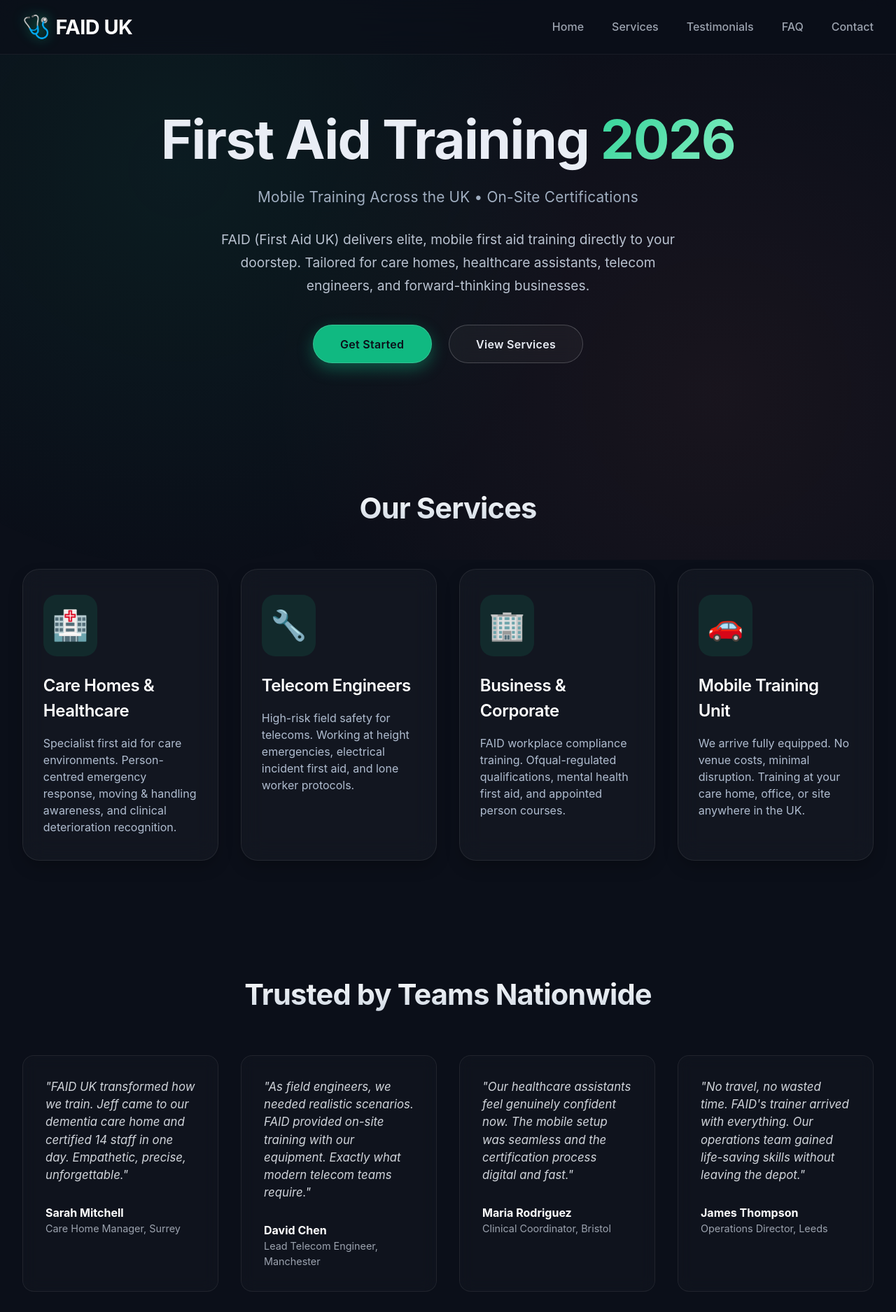
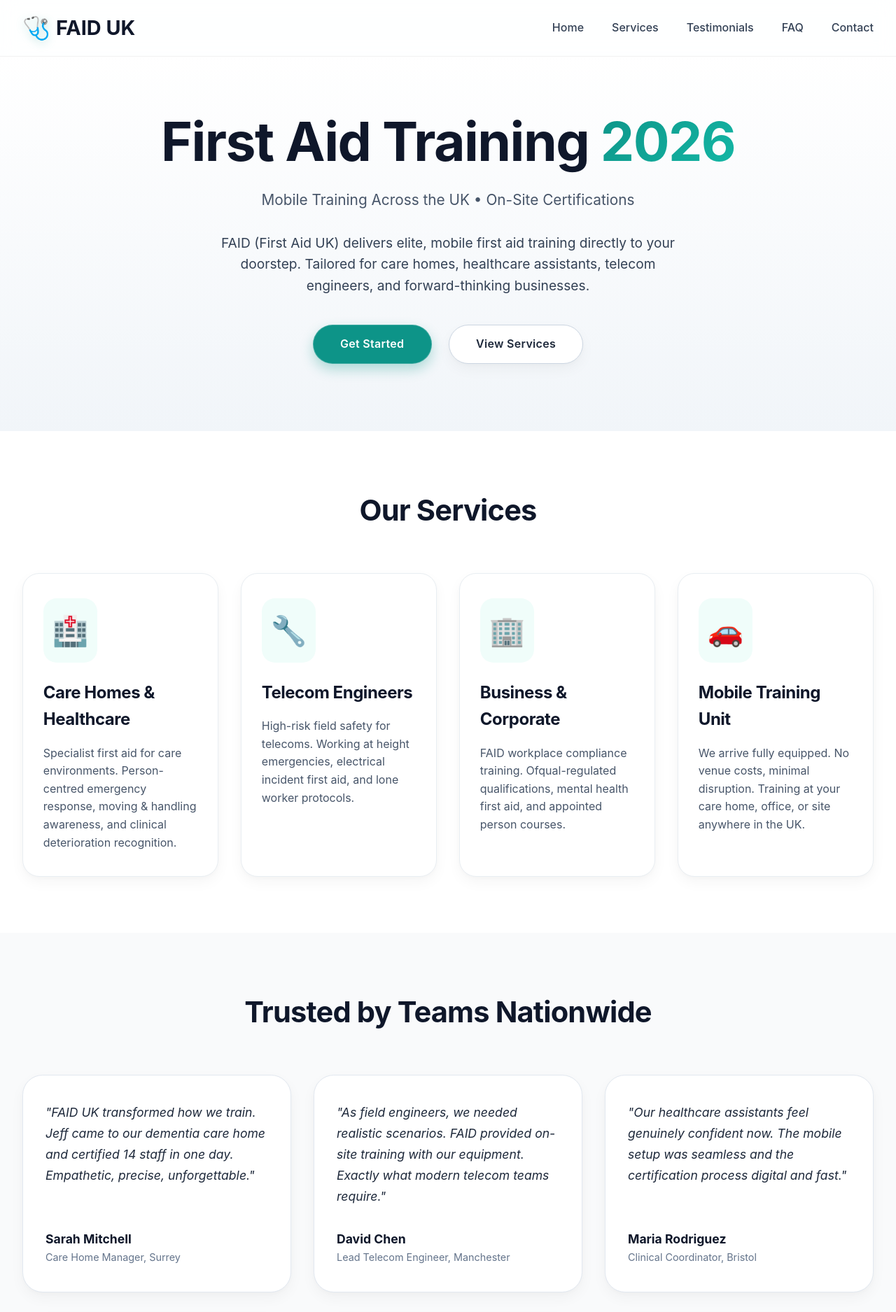
Before and after one commit to jefffaid/faid.github.io, a plain HTML site: page index.html in a window 1280 px wide. Shown: the top 1875 px of the page at 70% size. Drawn offline with Linux system fonts and the light colour scheme.

Commit message:
Update index.html

```diff
--- a/index.html
+++ b/index.html
@@ -18,7 +18,7 @@
   <title>FAID UK | First Aid Training 2026 | Mobile Courses UK</title>
 
   <style>
-    /* ---------- GLOBAL RESET & VARIABLES ---------- */
+    /* ---------- GLOBAL RESET & LIGHT THEME VARIABLES ---------- */
     * {
       margin: 0;
       padding: 0;
@@ -26,47 +26,34 @@
     }
 
     :root {
-      --rich-black: #0b0f19;
-      --deep-slate: #1e2532;
-      --soft-white: #f5f7fc;
+      --soft-cream: #f9fafb;
       --pure-white: #ffffff;
-      --emerald: #10b981;
-      --emerald-glow: #34d399;
-      --coral: #f87171;
-      --glass-bg: rgba(255, 255, 255, 0.03);
-      --glass-border: rgba(255, 255, 255, 0.08);
-      --text-primary: #e9edf5;
-      --text-secondary: #9ca3af;
-      --shadow-sm: 0 10px 25px -5px rgba(0, 0, 0, 0.3);
-      --shadow-glow: 0 0 30px rgba(16, 185, 129, 0.25);
+      --slate-50: #f8fafc;
+      --slate-100: #f1f5f9;
+      --slate-200: #e2e8f0;
+      --slate-700: #334155;
+      --slate-800: #1e293b;
+      --slate-900: #0f172a;
+      --emerald: #0d9488;
+      --emerald-light: #14b8a6;
+      --emerald-soft: #ccfbf1;
+      --coral: #f43f5e;
+      --shadow-sm: 0 8px 20px rgba(0, 0, 0, 0.04), 0 2px 6px rgba(0, 0, 0, 0.02);
+      --shadow-md: 0 15px 30px rgba(0, 0, 0, 0.06);
+      --shadow-glow: 0 12px 28px rgba(13, 148, 136, 0.15);
       --radius-xl: 2.5rem;
       --radius-lg: 2rem;
       --radius-md: 1.5rem;
       --radius-sm: 1rem;
-      --transition-smooth: all 0.35s cubic-bezier(0.23, 1, 0.32, 1);
+      --transition-smooth: all 0.3s ease;
     }
 
     body {
-      background: var(--rich-black);
+      background: var(--soft-cream);
       font-family: 'Inter', system-ui, -apple-system, 'Segoe UI', Roboto, sans-serif;
-      color: var(--text-primary);
-      line-height: 1.5;
+      color: var(--slate-800);
+      line-height: 1.6;
       -webkit-font-smoothing: antialiased;
-      overflow-x: hidden;
-    }
-
-    /* subtle animated gradient background */
-    body::before {
-      content: "";
-      position: fixed;
-      top: 0;
-      left: 0;
-      width: 100%;
-      height: 100%;
-      background: radial-gradient(circle at 20% 30%, rgba(16, 185, 129, 0.08) 0%, transparent 50%),
-                  radial-gradient(circle at 80% 70%, rgba(248, 113, 113, 0.06) 0%, transparent 55%);
-      z-index: -2;
-      pointer-events: none;
     }
 
     .container {
@@ -76,8 +63,9 @@
     }
 
     h1, h2, h3 {
-      font-weight: 600;
+      font-weight: 650;
       letter-spacing: -0.02em;
+      color: var(--slate-900);
     }
 
     a {
@@ -87,7 +75,7 @@
 
     /* ---------- TYPOGRAPHY & BUTTONS ---------- */
     .gradient-text {
-      background: linear-gradient(135deg, #34d399 0%, #6ee7b7 70%);
+      background: linear-gradient(135deg, #0d9488, #14b8a6);
       -webkit-background-clip: text;
       -webkit-text-fill-color: transparent;
       background-clip: text;
@@ -104,45 +92,45 @@
       letter-spacing: 0.3px;
       transition: var(--transition-smooth);
       border: 1px solid transparent;
-      backdrop-filter: blur(8px);
       cursor: pointer;
+      background: white;
     }
 
     .btn-primary {
       background: var(--emerald);
-      color: #0b0f19;
-      box-shadow: 0 8px 22px rgba(16, 185, 129, 0.4);
-      border: 1px solid rgba(255,255,255,0.15);
+      color: white;
+      box-shadow: 0 8px 18px rgba(13, 148, 136, 0.3);
+      border: 1px solid rgba(255,255,255,0.2);
     }
 
     .btn-primary:hover {
-      background: #34d399;
-      box-shadow: 0 12px 28px rgba(16, 185, 129, 0.6);
+      background: #0f766e;
+      box-shadow: 0 12px 24px rgba(13, 148, 136, 0.4);
       transform: translateY(-3px);
     }
 
     .btn-secondary {
-      background: rgba(255, 255, 255, 0.04);
-      border: 1px solid rgba(255, 255, 255, 0.2);
-      color: #e9edf5;
-      backdrop-filter: blur(12px);
+      background: white;
+      border: 1px solid #cbd5e1;
+      color: var(--slate-800);
+      box-shadow: var(--shadow-sm);
     }
 
     .btn-secondary:hover {
-      background: rgba(255, 255, 255, 0.1);
-      border-color: rgba(255, 255, 255, 0.35);
+      background: #f1f5f9;
+      border-color: #94a3b8;
       transform: translateY(-3px);
     }
 
-    /* ---------- HEADER & NAVIGATION ---------- */
+    /* ---------- HEADER (light) ---------- */
     .header {
       position: sticky;
       top: 0;
       z-index: 50;
-      background: rgba(11, 15, 25, 0.7);
-      backdrop-filter: blur(20px);
-      -webkit-backdrop-filter: blur(20px);
-      border-bottom: 1px solid rgba(255, 255, 255, 0.06);
+      background: rgba(255, 255, 255, 0.85);
+      backdrop-filter: blur(14px);
+      -webkit-backdrop-filter: blur(14px);
+      border-bottom: 1px solid rgba(0, 0, 0, 0.05);
       padding: 0.9rem 0;
     }
 
@@ -159,13 +147,12 @@
       gap: 0.5rem;
       font-size: 1.8rem;
       font-weight: 700;
-      letter-spacing: -0.5px;
-      color: var(--pure-white);
+      color: var(--slate-900);
     }
 
     .logo-icon {
       font-size: 2rem;
-      filter: drop-shadow(0 0 8px rgba(16, 185, 129, 0.7));
+      filter: drop-shadow(0 4px 6px rgba(13, 148, 136, 0.3));
     }
 
     .nav-menu {
@@ -176,35 +163,20 @@
     }
 
     .nav-menu a {
-      position: relative;
-      color: var(--text-secondary);
+      color: var(--slate-700);
       transition: color 0.2s;
       font-size: 1rem;
     }
 
     .nav-menu a:hover {
-      color: var(--pure-white);
-    }
-
-    .nav-menu a::after {
-      content: '';
-      position: absolute;
-      bottom: -6px;
-      left: 0;
-      width: 0%;
-      height: 2px;
-      background: var(--emerald-glow);
-      transition: width 0.25s ease;
-    }
-
-    .nav-menu a:hover::after {
-      width: 100%;
+      color: var(--emerald);
     }
 
     /* ---------- HERO ---------- */
     .hero {
       padding: 5rem 0 6rem;
       text-align: center;
+      background: linear-gradient(180deg, #ffffff 0%, #f1f5f9 100%);
     }
 
     .hero-content {
@@ -217,21 +189,20 @@
       font-weight: 700;
       line-height: 1.1;
       margin-bottom: 1.5rem;
+      color: #0f172a;
     }
 
     .hero-subtitle {
       font-size: 1.3rem;
-      color: #a0aec0;
+      color: #475569;
       margin-bottom: 1.8rem;
-      letter-spacing: 0.2px;
     }
 
     .hero-description {
       font-size: 1.2rem;
-      color: #b9c2d0;
+      color: #334155;
       max-width: 650px;
       margin: 0 auto 2.5rem;
-      line-height: 1.7;
     }
 
     .hero-cta {
@@ -247,15 +218,13 @@
       font-weight: 650;
       text-align: center;
       margin-bottom: 3.5rem;
-      background: linear-gradient(to bottom, #ffffff, #cbd5e1);
-      -webkit-background-clip: text;
-      -webkit-text-fill-color: transparent;
-      background-clip: text;
+      color: #0f172a;
     }
 
     /* ---------- SERVICES ---------- */
     .services {
       padding: 5rem 0;
+      background: var(--pure-white);
     }
 
     .services-grid {
@@ -265,28 +234,25 @@
     }
 
     .service-card {
-      background: var(--glass-bg);
-      backdrop-filter: blur(16px);
-      border: 1px solid var(--glass-border);
+      background: white;
+      border: 1px solid #e9eef2;
       border-radius: var(--radius-md);
       padding: 2.2rem 1.8rem;
       transition: var(--transition-smooth);
-      text-align: left;
       box-shadow: var(--shadow-sm);
     }
 
     .service-card:hover {
-      transform: translateY(-10px);
-      border-color: rgba(16, 185, 129, 0.4);
+      transform: translateY(-8px);
+      border-color: #b2dfdb;
       box-shadow: var(--shadow-glow);
-      background: rgba(255, 255, 255, 0.05);
     }
 
     .service-icon {
       font-size: 2.6rem;
       margin-bottom: 1.5rem;
       display: inline-block;
-      background: rgba(16, 185, 129, 0.12);
+      background: #f0fdfa;
       padding: 0.8rem;
       border-radius: 1.2rem;
     }
@@ -294,63 +260,69 @@
     .service-card h3 {
       font-size: 1.5rem;
       margin-bottom: 1rem;
-      color: white;
     }
 
     .service-card p {
-      color: #b0bdd0;
-      font-size: 1rem;
+      color: #475569;
     }
 
-    /* ---------- TESTIMONIALS ---------- */
+    /* ---------- TESTIMONIALS (bigger cards, 3 per row) ---------- */
     .testimonials {
       padding: 5rem 0;
+      background: #f9fafb;
     }
 
     .testimonials-grid {
       display: grid;
-      grid-template-columns: repeat(auto-fit, minmax(280px, 1fr));
+      grid-template-columns: repeat(3, 1fr);
       gap: 2rem;
     }
 
     .testimonial-card {
-      background: rgba(255, 255, 255, 0.02);
-      border: 1px solid rgba(255, 255, 255, 0.07);
-      border-radius: var(--radius-sm);
-      padding: 2rem;
-      backdrop-filter: blur(10px);
-      transition: all 0.3s;
+      background: white;
+      border: 1px solid #e2e8f0;
+      border-radius: 1.8rem;
+      padding: 2.4rem 2rem;
+      box-shadow: var(--shadow-sm);
+      transition: all 0.25s;
+      display: flex;
+      flex-direction: column;
     }
 
     .testimonial-card:hover {
-      border-color: rgba(52, 211, 153, 0.3);
-      background: rgba(16, 185, 129, 0.03);
+      border-color: #99f6e4;
+      box-shadow: 0 20px 30px rgba(13, 148, 136, 0.08);
+      transform: translateY(-5px);
     }
 
     .testimonial-text {
+      font-size: 1.1rem;
+      color: #1e293b;
+      margin-bottom: 2rem;
+      line-height: 1.7;
+      flex: 1;
       font-style: italic;
-      color: #d1d5db;
-      margin-bottom: 1.8rem;
-      font-size: 1.05rem;
     }
 
     .testimonial-author {
       font-weight: 700;
-      color: white;
+      color: #0f172a;
+      font-size: 1.1rem;
     }
 
     .testimonial-role {
-      color: #9ca3af;
+      color: #64748b;
       font-size: 0.9rem;
     }
 
-    /* ---------- FAQ ---------- */
+    /* ---------- FAQ (more items, light style) ---------- */
     .faq {
       padding: 5rem 0;
+      background: white;
     }
 
     .faq-container {
-      max-width: 800px;
+      max-width: 850px;
       margin: 0 auto;
       display: flex;
       flex-direction: column;
@@ -358,11 +330,11 @@
     }
 
     .faq-item {
-      background: rgba(30, 37, 50, 0.5);
-      backdrop-filter: blur(12px);
-      border: 1px solid rgba(255, 255, 255, 0.08);
-      border-radius: var(--radius-sm);
+      background: #f8fafc;
+      border: 1px solid #e2e8f0;
+      border-radius: 1.4rem;
       overflow: hidden;
+      transition: 0.2s;
     }
 
     .faq-checkbox {
@@ -375,19 +347,19 @@
       font-weight: 600;
       font-size: 1.15rem;
       cursor: pointer;
-      color: #f1f5f9;
-      background: rgba(255,255,255,0.02);
-      transition: background 0.2s;
+      color: #0f172a;
+      background: white;
       position: relative;
+      user-select: none;
     }
 
     .faq-question::after {
       content: '+';
       position: absolute;
       right: 2rem;
-      font-size: 1.8rem;
+      font-size: 2rem;
       font-weight: 300;
-      color: var(--emerald-glow);
+      color: var(--emerald);
       transition: transform 0.3s;
     }
 
@@ -400,37 +372,39 @@
       max-height: 0;
       overflow: hidden;
       transition: max-height 0.45s ease-in-out;
-      background: rgba(0,0,0,0.2);
+      background: #ffffff;
     }
 
     .faq-checkbox:checked ~ .faq-answer {
-      max-height: 250px;
+      max-height: 280px;
     }
 
     .faq-answer p {
       padding: 0 2rem 1.8rem 2rem;
-      color: #b9c2d0;
+      color: #334155;
+      border-top: 1px solid #f1f5f9;
     }
 
     /* ---------- CONTACT ---------- */
     .contact {
       padding: 5rem 0 4rem;
+      background: #f1f5f9;
     }
 
     .contact-content {
       max-width: 700px;
       margin: 0 auto;
-      background: rgba(255, 255, 255, 0.02);
-      backdrop-filter: blur(18px);
-      border: 1px solid rgba(255, 255, 255, 0.1);
+      background: white;
+      border: 1px solid #e9eef2;
       border-radius: var(--radius-lg);
       padding: 3rem;
       text-align: center;
+      box-shadow: var(--shadow-md);
     }
 
     .contact-info h3 {
       font-size: 2rem;
-      margin-bottom: 0.7rem;
+      margin-bottom: 0.5rem;
     }
 
     .contact-details {
@@ -440,16 +414,20 @@
     .contact-email {
       font-size: 2rem;
       font-weight: 700;
-      background: linear-gradient(to right, #6ee7b7, #34d399);
-      -webkit-background-clip: text;
-      -webkit-text-fill-color: transparent;
-      background-clip: text;
+      color: #0d9488;
       word-break: break-word;
+      text-decoration: underline;
+      text-underline-offset: 6px;
+      transition: color 0.2s;
+    }
+
+    .contact-email:hover {
+      color: #0f766e;
     }
 
     .contact-note {
-      color: #9ca3af;
-      margin-top: 0.3rem;
+      color: #475569;
+      margin-top: 0.4rem;
     }
 
     .features {
@@ -464,28 +442,33 @@
       display: flex;
       align-items: center;
       gap: 0.5rem;
-      color: #ccd6e0;
+      color: #1e293b;
+      font-weight: 500;
     }
 
     .check {
-      color: var(--emerald);
+      color: #0d9488;
       font-weight: bold;
-      font-size: 1.2rem;
+      font-size: 1.3rem;
     }
 
     /* ---------- FOOTER ---------- */
     .footer {
-      border-top: 1px solid rgba(255,255,255,0.05);
+      border-top: 1px solid #e2e8f0;
       padding: 2.5rem 0;
       text-align: center;
-      color: #7f8ea3;
+      color: #475569;
+      background: white;
     }
 
-    .footer p {
-      margin: 0.3rem 0;
+    /* ---------- RESPONSIVE (testimonials stack on mobile) ---------- */
+    @media (max-width: 900px) {
+      .testimonials-grid {
+        grid-template-columns: 1fr;
+        gap: 1.8rem;
+      }
     }
 
-    /* ---------- RESPONSIVE ---------- */
     @media (max-width: 768px) {
       .navbar .container {
         flex-direction: column;
@@ -501,6 +484,9 @@
       }
       .contact-email {
         font-size: 1.6rem;
+      }
+      .section-title {
+        font-size: 2.2rem;
       }
     }
   </style>
@@ -643,6 +629,20 @@
               <p>Absolutely. FAID recommends refresher training every 3 years. We also provide annual skills updates for healthcare and high-risk industries.</p>
             </div>
           </div>
+          <div class="faq-item">
+            <input type="checkbox" id="faq5" class="faq-checkbox">
+            <label for="faq5" class="faq-question">How much does mobile training cost?</label>
+            <div class="faq-answer">
+              <p>Our pricing is transparent and based on group size, course type, and location. Contact jeff@faid.uk for a tailored quote. We guarantee competitive rates with no hidden venue fees.</p>
+            </div>
+          </div>
+          <div class="faq-item">
+            <input type="checkbox" id="faq6" class="faq-checkbox">
+            <label for="faq6" class="faq-question">Are your trainers qualified and insured?</label>
+            <div class="faq-answer">
+              <p>Yes, all FAID instructors hold recognised teaching qualifications, enhanced DBS checks, and full public liability insurance. We maintain the highest standards for every session.</p>
+            </div>
+          </div>
         </div>
       </div>
     </section>
@@ -653,10 +653,10 @@
         <div class="contact-content">
           <div class="contact-info">
             <h3>FAID – First Aid UK</h3>
-            <p style="color: #b9c2d0; margin: 0.5rem 0 1rem;">Mobile training, nationwide. We come to you.</p>
+            <p style="color: #475569; margin: 0.5rem 0 1rem;">Mobile training, nationwide. We come to you.</p>
 
             <div class="contact-details">
-              <p class="contact-email">jeff@faid.uk</p>
+              <a href="mailto:jeff@faid.uk" class="contact-email">jeff@faid.uk</a>
               <p class="contact-note">📧 Click to email • Response within hours</p>
             </div>
 
@@ -687,7 +687,7 @@
   <footer class="footer">
     <div class="container">
       <p>&copy; 2026 FAID UK. First Aid UK – all rights reserved.</p>
-      <p>Professional mobile first aid training • jeff@faid.uk</p>
+      <p>Professional mobile first aid training • <a href="mailto:jeff@faid.uk" style="color:#0d9488;">jeff@faid.uk</a></p>
     </div>
   </footer>
 </body>
```
